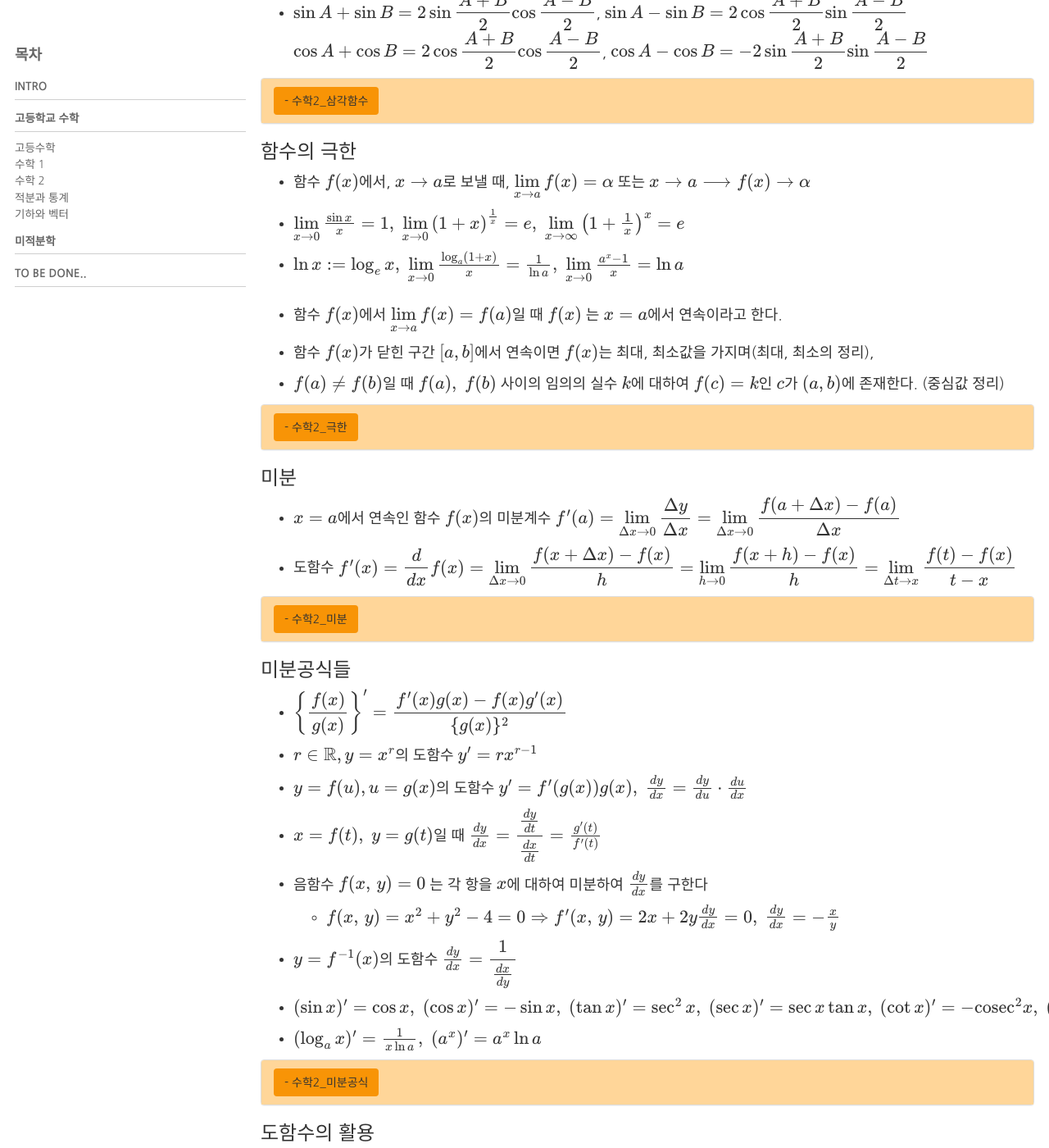
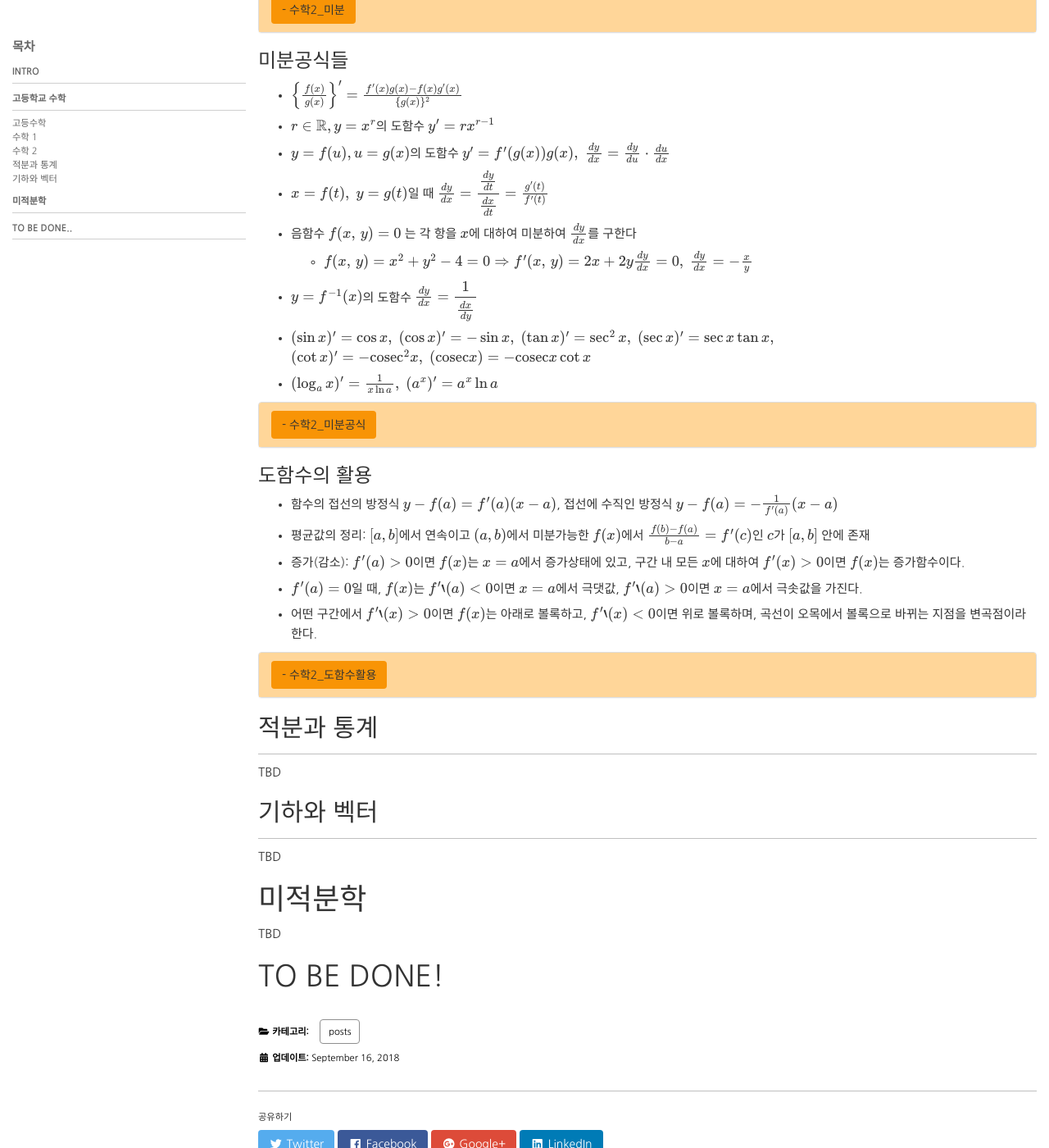
Before and after one commit to illhyhl1111/PPPP.github.io, a Jekyll site: the page built from _posts/2018-09-16-mathematics.md, in a window 1280 px wide and 1400 px high, scrolled down 7781 px. Shown: the whole window at 82% size. Built offline with Jekyll 4.4.1, drawn with Linux system fonts in a browser that asks for light colours; nearby versions of some CDN libraries; formulas are drawn with MathJax 3; some of the changed text lies outside the part shown.

Commit message:
수정, font size down

```diff
--- a/_includes/head/custom.html
+++ b/_includes/head/custom.html
@@ -9,7 +9,7 @@
 <style>
     @import url(http://fonts.googleapis.com/earlyaccess/nanumgothic.css);
     html {
-        font-size: 18px;
+        font-size: 15px;
     }
     body{font-family: 나눔고딕, NanumGothic, 'Nanum Gothic', Nanumbarungothic, arial, verdana, sans-serif; line-height: 1.6; font-size: 1.00rem;}
 </style>
--- a/_posts/2018-09-16-mathematics.md
+++ b/_posts/2018-09-16-mathematics.md
@@ -1365,6 +1365,7 @@ $\lim\limits_{x \to a}{f(x)}=\alpha,\; \lim\limits_{x \to a}{g(x)}=\beta$ 일
 * $\lim\limits_{x \to a}{f(x)g(x)}=\alpha \beta$
 * $\lim\limits_{x \to a}{\dfrac{f(x)}{g(x)}}=\dfrac{\alpha}{\beta}$
 
+
 $a$에 가까운 모든 $x$에 대하여
 * $f(x) \leq g(x) \Rightarrow \alpha\leq\beta$
 * $\left(f(x) \leq h(x) \leq g(x) \; \wedge \; \alpha=\beta \right) \Rightarrow \lim\limits_{x\to\alpha} {h(x)} = \alpha$
@@ -1391,8 +1392,12 @@ $a$에 가까운 모든 $x$에 대하여
 2. $\lim\limits_{x\to a} {f(x)}$가 존재하며
 3. $\lim\limits_{x\to a} {f(x)} = f(a)$일 때
 
+<br/>
+
 이 때 $f(x)$가 구간 $(a, b)$의 모든 실수에 대하여 연속일 때, $f(x)$는 $(a, b)$에서 연속함수라고 한다.
 * 닫힌 구간 $[a, b]$에 대해서는 추가로 $\lim\limits_{x\to a+0} {f(x)}=f(a),\; \lim\limits_{x\to b-0} {f(x)}=f(b)$를 만족해야 함
+
+<br/>
 
 $f(x),\; g(x)$가 $x=a$에서 연속이면, 아래는 모두 연속
 * $cf(x),\; f(x)\pm g(x),\; f(x)g(x),\; \frac{f(x)}{g(x)}$
@@ -1450,10 +1455,10 @@ $e$는 매우 많은 성질을 가지고 있다. 몇가지만 나열해보자면
 -----------------
 
 **개인적으로 생각하는** 가장 직관적인 정의는
-함수 $f(x)=a^x$의 $x$에서 기울기값은 원래 함수값 $a^x$에 특정한 상수 $C$가 곱해진 값으로 나타나는 성질이 있는데
-$a=1$일 때 $C$는 $0$이고 $a\to\infty$일 때 $C$는 $\infty$로 발산한다.
-근데 $a$가 증가함에 따라 $C$가 연속적으로 증가하니까, 자연스레 $C=1$이 되는 순간이 있을 것이고
-그 때의 무리수 $a=2.71828182845\cdots$ 를 $e$로 정의한다.
+* 함수 $f(x)=a^x$의 $x$에서 기울기값은 원래 함수값 $a^x$에 특정한 상수 $C$가 곱해진 값으로 나타나는 성질이 있는데
+* $a=1$일 때 $C$는 $0$이고 $a\to\infty$일 때 $C$는 $\infty$로 발산한다.
+* 근데 $a$가 증가함에 따라 $C$가 연속적으로 증가하니까, 자연스레 $C=1$이 되는 순간이 있을 것이고
+  그 때의 무리수 $a=2.71828182845\cdots$ 를 $e$로 정의한다.
 
 이후 기타 $e$의 성질들은 차근차근 유도 가능함
 
@@ -1470,23 +1475,26 @@ $a=1$일 때 $C$는 $0$이고 $a\to\infty$일 때 $C$는 $\infty$로 발산한
 {% capture context1 %}
 ### 평균변화율
 * $x$의 값이 $a$에서 $b$로 변할 때, 함숫값 $y$의 증분$(\Delta y) \; f(a) - f(b)$를 $x$의 증분$(\Delta x) \; b-a$으로 나눈 값
-* 즉 $\dfrac{\Delta y}{\Delta x} = \dfrac{f(b)-f(a)}{b-a} = \dfrac{f(a+\Delta x)-f(a)}{\Delta x}$
+* 즉 $\frac{\Delta y}{\Delta x} = \frac{f(b)-f(a)}{b-a} = \frac{f(a+\Delta x)-f(a)}{\Delta x}$
 * 기하학적으로는 함수 $y=f(x)$ 그래프 위의 두 점 $P(a, f(a)),\; Q(a+\Delta x, f(a+\Delta x))$에 대하여 직선 $PQ$의 기울기를 뜻함
 
 <br/>
 
 ### 미분계수
 * 함수 $f(x)$의 $a\to a+\Delta x$의 평균변화율의 $\Delta x\to 0$ 일 때의 극한값
-* $f'(a) = \lim\limits_{\Delta x\to 0} {\dfrac{f(a+\Delta x)-f(a)}{\Delta x}}$이 존재 할 때(우극한 = 좌극한)
+* $f'(a) = \lim\limits_{\Delta x\to 0} {\frac{f(a+\Delta x)-f(a)}{\Delta x}}$이 존재 할 때(우극한 = 좌극한)
   $f(x)$는 $x=a$에서 미분가능하다고 하며, 이 값을 $y=f(x)$의 미분계수라고 한다.
 * $f(x)$가 어떤 구간에 속하는 $x$에서 모두 미분 가능할 때, $f(x)$는 그 구간에서 미분가능하다고 한다.
 
+<br/>
 
 * 미분가능성한 함수는 연속인 함수의 충분조건이다.
   * $f(x)$가 $x=a$에서 미분가능 $\Rightarrow f(x)$는 $x=a$에서 연속
-  ![Alt text](/pictures/mathematics/미분가능성.JPG)
-  역의 반례
-
+
+![Alt text](/pictures/mathematics/미분가능성.JPG)
+역의 반례
+
+<br/>
 
 * 기하학적으로는 곡선 $y=f(x)$ 위의 점 $(a, f(a))$에서의 접선의 기울기를 뜻함
 
@@ -1494,9 +1502,10 @@ $a=1$일 때 $C$는 $0$이고 $a\to\infty$일 때 $C$는 $\infty$로 발산한
 
 ### 도함수
 * 정의역 $X$에서 미분가능한 함수 $y=f(x)$에 대하여 $\forall x\in X$를 $f'(x)$로 대응시키는 함수.
-* $f':x \longrightarrow f'(x) = \lim\limits_{\Delta x\to 0} {\dfrac{f(x+\Delta x)-f(x)}{\Delta x}}$
+* $f':x \longrightarrow f'(x) = \lim\limits_{\Delta x\to 0} {\frac{f(x+\Delta x)-f(x)}{\Delta x}}$
 * 이 함수를 구하는 것을 미분법이라고 한다.
 
+<br/>
 
 미분법의 매우 기본적인 공식으로는
 1. $f(x)=x^n \Rightarrow f'(x)=nx^{n-1}$
@@ -1509,9 +1518,9 @@ $a=1$일 때 $C$는 $0$이고 $a\to\infty$일 때 $C$는 $\infty$로 발산한
 
 {% capture context2 %}
 ### 미분가능 $\Rightarrow$ 연속 증명
-* 미분가능 $\Rightarrow f'(a)=\lim\limits_{x\to a} {\dfrac{f(x)-f(a)}{x-a}}$가 존재, $f'(a)$ 존재
-* $\lim\limits_{x\to a} {f(x)-f(a)} = \lim\limits_{x\to a} {\dfrac{f(x)-f(a)}{x-a}\cdot (x-a)} \\
-   = \lim\limits_{x\to a} {\dfrac{f(x)-f(a)}{x-a}}\cdot \lim\limits_{x\to a} {(x-a)}=f'(a)\cdot 0 = 0$
+* 미분가능 $\Rightarrow f'(a)=\lim\limits_{x\to a} {\frac{f(x)-f(a)}{x-a}}$가 존재, $f'(a)$ 존재
+* $\lim\limits_{x\to a} {f(x)-f(a)} = \lim\limits_{x\to a} {\frac{f(x)-f(a)}{x-a}\cdot (x-a)}$
+  $=\lim\limits_{x\to a} {\frac{f(x)-f(a)}{x-a}}\cdot \lim\limits_{x\to a} {(x-a)}=f'(a)\cdot 0 = 0$
 * $\therefore \lim\limits_{x\to a} {f(x)}=f(a), \quad y=f(x)$는 $x=a$에서 연속이다.
 
 <br/>
@@ -1543,9 +1552,10 @@ $a=1$일 때 $C$는 $0$이고 $a\to\infty$일 때 $C$는 $\infty$로 발산한
 이 있다.
 
 differential은 $f(\mathbb{x})$의 $\mathbb{x}=\mathbb{a}$ 에서의 선형$(L(a\mathbb{x}+\mathbb{y})=aL(\mathbb{x})+L(\mathbb{y}))$ 근사 함수 $L(\mathbb{x})=\mathbb{Ax}$를 구하는 것이고,
-이 때 $\mathbb{x}=\mathbb{a}$에서 differential(미분)의 계수는 각 방향으로의 기울기값이 되며,
-그렇기 때문에 기울기 == 미분'계수'가 된다
+이 때 $\mathbb{x}=\mathbb{a}$에서 differential(미분)의 계수는 각 방향으로의 기울기값이 되며, 그렇기 때문에 기울기 == 미분'계수'가 된다
 * $dy=\frac{\partial y}{\partial x_1}dx_1+\frac{\partial y}{\partial x_1}dx_1+ \cdots + \frac{\partial y}{\partial x_n}dx_n$ 에서 $dx_i$의 계수: $x_i$방향으로의 기울기
+
+<br/>
 
 즉 미분은 도함수(derivative)를 구하는 것(differentiation)이거나
 혹은 선형근사함수를 구하는 것(differential)인데
@@ -1556,15 +1566,15 @@ differential은 $f(\mathbb{x})$의 $\mathbb{x}=\mathbb{a}$ 에서의 선형$(L(a
 {% include blocks.html context1=context1 context2=context2 topic="수학2_미분" %}
 
 ### 미분공식들
-* $\left\\{\dfrac{f(x)}{g(x)} \right\\}' = \dfrac{f'(x)g(x)-f(x)g'(x)}{\\{g(x)\\}^2}$
+* $\left\\{\frac{f(x)}{g(x)} \right\\}' = \frac{f'(x)g(x)-f(x)g'(x)}{\\{g(x)\\}^2}$
 * $r\in \mathbb{R}, y=x^r$의 도함수 $y'=rx^{r-1}$
 * $y=f(u), u=g(x)$의 도함수 $y'=f'(g(x))g(x),\; \frac{dy}{dx}=\frac{dy}{du}\cdot \frac{du}{dx}$
 * $x=f(t),\; y=g(t)$일 때 $\frac{dy}{dx}=\dfrac{\frac{dy}{dt}}{\frac{dx}{dt}}=\frac{g'(t)}{f'(t)}$
 * 음함수 $f(x,\,y)=0$ 는 각 항을 $x$에 대하여 미분하여 $\frac{dy}{dx}$를 구한다
   * $f(x,\,y)=x^2+y^2-4=0 \Rightarrow f'(x,\,y)=2x+2y\frac{dy}{dx}=0, \; \frac{dy}{dx}=-\frac{x}{y}$
 * $y=f^{-1}(x)$의 도함수 $\frac{dy}{dx}=\dfrac{1}{\frac{dx}{dy}}$
-* $(\sin x)'=\cos x,\; (\cos x)'=-\sin x,\; (\tan x)'=\sec^2 x,\; (\sec x)'=\sec x\tan x, \\
-  (\cot x)'=-\text{cosec}^2 x,\; (\text{cosec}x)=-\text{cosec}x\cot x$
+* $(\sin x)'=\cos x,\; (\cos x)'=-\sin x,\; (\tan x)'=\sec^2 x,\; (\sec x)'=\sec x\tan x,$
+  $(\cot x)'=-\text{cosec}^2 x,\; (\text{cosec}x)=-\text{cosec}x\cot x$
 * $(\log_a x)'=\frac{1}{x\ln{a}},\; (a^x)'=a^x \ln{a}$
 
 {% capture context1 %}
@@ -1574,6 +1584,7 @@ differential은 $f(\mathbb{x})$의 $\mathbb{x}=\mathbb{a}$ 에서의 선형$(L(a
 {% capture context2 %}
 * $r\in \mathbb{R}, y=x^r$의 도함수 $y'=rx^{r-1}$
   * $\dfrac{d}{dx}x^r = \dfrac{d}{dx}e^{r\ln x} = e^{r\ln x} \dfrac{r}{x} =rx^{r-1}$
+
 
 * $\left\\{\dfrac{f(x)}{g(x)} \right\\}' = \dfrac{f'(x)g(x)-f(x)g'(x)}{\\{g(x)\\}^2}$
   * $y=\dfrac{1}{g(x)}, \Delta y=\dfrac{1}{g(x+\Delta x)}-\dfrac{1}{g(x)}= \dfrac{g(x)-g(x+\Delta x)}{g(x+\Delta x)g(x)}$
@@ -1581,23 +1592,28 @@ differential은 $f(\mathbb{x})$의 $\mathbb{x}=\mathbb{a}$ 에서의 선형$(L(a
     =-\lim\limits_{\Delta x\to 0} {\dfrac{g(x+\Delta x)-g(x)}{\Delta x}}\cdot \lim\limits_{\Delta x\to 0} {\dfrac{1}{g(x+\Delta x)g(x)}}=-\dfrac{g'(x)}{g^2(x)}$
   * $\left\\{\dfrac{f(x)}{g(x)}\right\\}'=\dfrac{f'(x)}{g(x)}+\dfrac{f(x)}{g'(x)}=\dfrac{f'(x)g(x)-f(x)g'(x)}{\\{g(x)\\}^2}$
 
+
 * $y=f(u),\; u=g(x)$의 도함수 $\frac{dy}{dx}=\frac{dy}{du}\cdot \frac{du}{dx}$
   * $\Delta x\to 0$이면 $\Delta u\to 0$
   * $\dfrac{dy}{dx}=\lim\limits_{\Delta x\to 0} {\dfrac{\Delta y}{\Delta u}\cdot\dfrac{\Delta u}{\Delta x}}
     =\lim\limits_{\Delta u\to 0} {\dfrac{\Delta y}{\Delta u}\cdot \lim\limits_{\Delta x\to 0} \dfrac{\Delta u}{\Delta x}} = \dfrac{dy}{du}\cdot \dfrac{du}{dx}$
 
+
 * $y=f^{-1}(x)$의 도함수 $\frac{dy}{dx}=\dfrac{1}{\frac{dx}{dy}}$
   * $x=f(y),\; \frac{dx}{dx}=1=\frac{df(y)}{dx}=\frac{df(y)}{dy}\cdot\frac{dy}{dx}$
   * $\frac{dy}{dx}=\dfrac{1}{\frac{df(y)}{dy}}=\dfrac{1}{\frac{dx}{dy}}$
 
+
 * $(\sin x)'=\cos x$
-  * $(\sin x)'=\lim\limits_{h\to 0} {\frac{\sin(x+h)-\sin x}{h}}=\lim\limits_{h\to 0} {\frac{2\cos(x+h/2)\sin(h/2)}{h}} \\
-    =\lim\limits_{h\to 0} cos(x+h/2)\cdot {\frac{\sin(h/2)}{h/2}}=\cos x \cdot 1=\cos x$
+  * $(\sin x)'=\lim\limits_{h\to 0} {\frac{\sin(x+h)-\sin x}{h}}=\lim\limits_{h\to 0} {\frac{2\cos(x+h/2)\sin(h/2)}{h}}$
+    $=\lim\limits_{h\to 0} cos(x+h/2)\cdot {\frac{\sin(h/2)}{h/2}}=\cos x \cdot 1=\cos x$
+
 
 * $(\log_a x)'=\dfrac{1}{x\ln{a}}$
   * $(\log_a x)'=\left\\{\dfrac{\log_e{x}}{\log_e{a}}\right\\}'=\dfrac{\ln'x}{\ln a}$
-  * $\ln'x = \lim\limits_{h\to 0}{\frac{\ln(x+h)-\ln x}{h}}=\lim\limits_{h\to 0} {\frac{1}{x}\left\\{\frac{x}{h}\ln\left(1+\frac{h}{x}\right)\right\\}} \\
-    = \frac{1}{x}\lim\limits_{h\to 0}{\ln\left(1+\frac{h}{x}\right)^{\frac{x}{h}}}=\frac{1}{x}\ln e=\frac{1}{x}$
+  * $\ln'x = \lim\limits_{h\to 0}{\frac{\ln(x+h)-\ln x}{h}}=\lim\limits_{h\to 0} {\frac{1}{x}\left\\{\frac{x}{h}\ln\left(1+\frac{h}{x}\right)\right\\}}$
+    $= \frac{1}{x}\lim\limits_{h\to 0}{\ln\left(1+\frac{h}{x}\right)^{\frac{x}{h}}}=\frac{1}{x}\ln e=\frac{1}{x}$
+
 
 * $(a^x)'=a^x \ln{a}$
   * $(a^x)'=\lim\limits_{h\to 0} {\frac{a^{x+h}-a^x}{h}}=a^x\lim\limits_{h\to 0}{\frac{a^h-1}{h}}$
@@ -1610,7 +1626,7 @@ differential은 $f(\mathbb{x})$의 $\mathbb{x}=\mathbb{a}$ 에서의 선형$(L(a
 
 ### 도함수의 활용
 * 함수의 접선의 방정식 $y-f(a)=f'(a)(x-a)$, 접선에 수직인 방정식 $y-f(a)=-\frac{1}{f'(a)}(x-a)$
-* 평균값의 정리: $[a, b]$에서 연속이고 $(a, b)$에서 미분가능한 $f(x)$에서 $\dfrac{f(b)-f(a)}{b-a}=f'(c)$인 $c$가 $[a, b]$ 안에 존재
+* 평균값의 정리: $[a, b]$에서 연속이고 $(a, b)$에서 미분가능한 $f(x)$에서 $\frac{f(b)-f(a)}{b-a}=f'(c)$인 $c$가 $[a, b]$ 안에 존재
 * 증가(감소): $f'(a)>0$이면 $f(x)$는 $x=a$에서 증가상태에 있고, 구간 내 모든 $x$에 대하여 $f'(x)>0$이면 $f(x)$는 증가함수이다.
 * $f'(a)=0$일 때, $f(x)$는 $f''(a)<0$이면 $x=a$에서 극댓값, $f''(a)>0$이면 $x=a$에서 극솟값을 가진다.
 * 어떤 구간에서 $f''(x)>0$이면 $f(x)$는 아래로 볼록하고, $f''(x)<0$이면 위로 볼록하며, 곡선이 오목에서 볼록으로 바뀌는 지점을 변곡점이라 한다.
@@ -1630,7 +1646,7 @@ differential은 $f(\mathbb{x})$의 $\mathbb{x}=\mathbb{a}$ 에서의 선형$(L(a
 * $g(x)= f(x)-\left\\{f(a)+\frac{f(b)-f(a)}{b-a}(x-a) \right\\}$로 두면, $g(x)$는 연속, 미분가능하며 $g(a)=g(b)=0$이다.
 * 롤의 정리에 의해
  <p> $$
- \exists c\in (a, b):\; g'(c)=0,\; f'(c)=\left. \frac{d}{dx}\left( g(x)+\frac{f(b)-f(a)}{b-a}(x-a)\right)\right\|_{x=c} =\frac{f(b)-f(a)}{b-a}
+ \exists c\in (a, b):\; g'(c)=0 \\ f'(c)=\left. \frac{d}{dx}\left( g(x)+\frac{f(b)-f(a)}{b-a}(x-a)\right)\right\|_{x=c} =\frac{f(b)-f(a)}{b-a}
  $$ </p>
 
 {% endcapture %}
@@ -1649,7 +1665,8 @@ $[a, b]$에서 연속이고 $(a, b)$에서 미분가능한 $f:[a, b] \longrighta
 <br/>
 
 ### Fermat's Theorem for Extrema
-$f:(a, b)\longrightarrow \mathbb{R}$에서, $f$가 $x_0\in (a, b)$에서 미분가능하다면, $x_0$는 극점 $\Rightarrow f'(x_0)=0$
+$f:(a, b)\longrightarrow \mathbb{R}$에서, $f$가 $x_0\in (a, b)$에서 미분가능하다면,
+$x_0$는 극점 $\Rightarrow f'(x_0)=0$
 * 어떠한 미분가능한 함수 $f$의 모든 극점(local extremum)은 stationary point이다 라는 정리.
 * 여기서 stationary point이란 $f$의 도함수가 0인 지점을 뜻한다.
   * 다변수 함수에 대해서, stationary point는 모든 편미분 계수가 0인 지점
@@ -1660,7 +1677,7 @@ $f:(a, b)\longrightarrow \mathbb{R}$에서, $f$가 $x_0\in (a, b)$에서 미분
 증명을 해보자. [원래 방향으로도 증명이 가능하지만](https://en.wikipedia.org/wiki/Fermat%27s_theorem_(stationary_points)) 대우를 증명해보자.
 * WLOG, 미분가능한 점 $x_0\in(a, b)$에 대하여 $f'(x_0)=K>0$이라고 가정하자
 * 미분의 정의상 $\lim\limits_{\varepsilon\to 0} {\frac{f(x_0+\varepsilon)-f(x_0)}{\varepsilon}}=K$
-* $\varepsilon$에 대하여 극한을 취하지 않고, 충분히 작은 $\varepsilon_0$에 대하여 $(x_0-\varepsilon_0, x_0+\varepsilon_0)$ 구간에 속하는 $\varepsilon$에 대해서 생각해 보면
+* $\varepsilon$에 대하여 극한을 취하지 않고, 충분히 작은 $\varepsilon_0$에 대하여 $(x_0-\varepsilon_0, x_0+\varepsilon_0)$ 구간에 속하는 $\varepsilon$에 대해서 생각해 보면,
   $\varepsilon_0$가 충분히 작다면 구간 안의 모든 $\varepsilon$는 평균변화율이 $K/2$보다 클 것이다.
   * $\varepsilon\in (x_0-\varepsilon_0, x_0+\varepsilon_0):\; \frac{f(x_0+\varepsilon)-f(x_0)}{\varepsilon}>\dfrac{K}{2}$
 * $\varepsilon>0$일 때, $f(x_0+\varepsilon)>f(x_0)+(K/2)\varepsilon>f(x_0)$
```
Also changed, not shown: other parts of _posts/2018-09-16-mathematics.md (+5 -5 lines).
